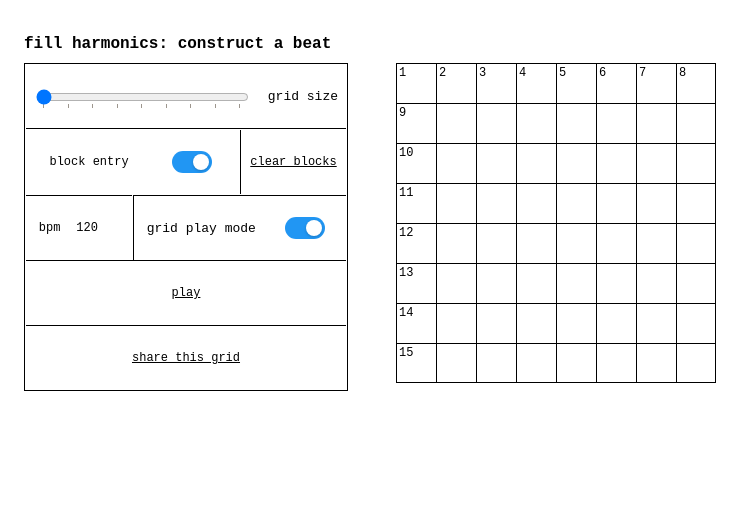
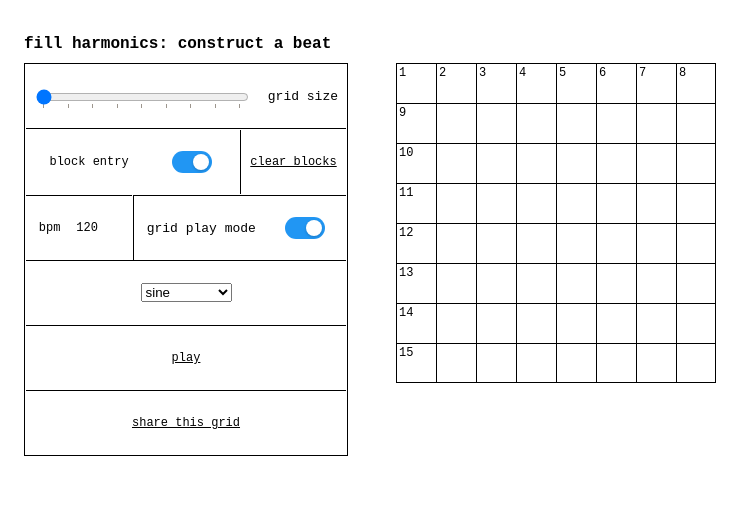
Before and after one commit to thisisparker/fill-harmonics, a website built with Vite: page index.html in a window 1280 px wide. Shown: the whole page, without its empty margins (0-755 px from the left). Built offline with nearby package versions, Linux system fonts and the light colour scheme; files whose address does not match are found by name.

Commit message:
add synth mode selector and supporting functions

```diff
--- a/src/main.js
+++ b/src/main.js
@@ -8,10 +8,10 @@ let cellStates = new Map(); // Store cell states as "row,col" -> text or '.'
 let sequencerLoop = null;
 let currentStep = 0;
 let blocksToggleSwitch;
-let synths = []; // Array of synths, one for each row
-let kickPlayer = null;
-let snarePlayer = null;
-let hiHatPlayer = null;
+let synths = initializeSynths('sine')
+let kickPlayer = new Tone.Player("bassdrumBD0075.WAV").toDestination();
+let snarePlayer = new Tone.Player("snareSD7550.WAV").toDestination();
+let hiHatPlayer = new Tone.Player("openhatOH10.WAV").toDestination();
 let acrossWords = [];
 let timeOffset = 0;
 const playModes = Object.freeze({
@@ -39,6 +39,37 @@ const notes = [
     "D3",
     "C3",
 ];
+
+const synthModes = [
+    "sine",
+    "square",
+    "triangle",
+    "sawtooth",
+    "fatsine",
+    "fatsquare",
+    "fattriangle",
+    "fatsawtooth",
+]
+
+function initializeSynths(mode) {
+    let newSynths = [];
+
+    for (let i = 0; i < MAX_GRID_SIZE; i++) {
+        newSynths.push(
+            new Tone.Synth({
+                oscillator: { type: mode },
+                envelope: {
+                    attack: 0.001,
+                    decay: 0.1,
+                    sustain: 0.1,
+                    release: 0.5,
+                },
+            }).toDestination()
+        );
+    }
+
+    return newSynths;
+}
 
 function getAcrossWords() {
     const cells = document.querySelectorAll(".cell");
@@ -578,6 +609,11 @@ function encodeGridState() {
         blocksToggleSwitch && !blocksToggleSwitch.checked ? "text" : "blocks";
     params.set("entry", entryMode);
 
+    const synthModeMenu = document.querySelector(".synth-mode-menu")
+
+    const synthMode = synthModeMenu.value;
+    params.set("synth", synthMode)
+
     // Add playback mode (grid/word)
     params.set("play", playMode);
 
@@ -592,6 +628,7 @@ function decodeGridState(searchString) {
             size: parseInt(params.get("size")) || INITIAL_GRID_SIZE,
             bpm: parseInt(params.get("bpm")) || 120,
             entry: params.get("entry") || "blocks",
+            synth: params.get("synth") || "sine",
             play: params.get("play") || "blocks",
         };
     } catch (e) {
@@ -638,6 +675,14 @@ function loadStateFromQueries() {
             // Trigger the change event to update UI
             blocksToggleSwitch.dispatchEvent(new Event("change"));
         }
+    }
+
+    // Set synth mode
+    const synthModeMenu = document.querySelector(".synth-mode-menu")
+
+    if (state.synth && synthModeMenu) {
+        synthModeMenu.value = state.synth;
+        synthModeMenu.dispatchEvent(new Event("change"));
     }
 
     // Set playback mode (grid/word)
@@ -740,6 +785,27 @@ function main() {
     });
 
     playModeContainer.appendChild(playModeToggle);
+
+    const synthModeContainer = document.createElement("div");
+    synthModeContainer.classList.add("synth-mode-container");
+    controlPanel.appendChild(synthModeContainer)
+
+    const synthModeMenu = document.createElement("select")
+    synthModeMenu.name = "synth-mode-menu"
+    synthModeMenu.classList.add("synth-mode-menu")
+    for (let i = 0; i < synthModes.length; i++) {
+        let optionValue = synthModes[i];
+        let optionElement = document.createElement("option")
+        optionElement.textContent = optionValue;
+        optionElement.value = optionValue;
+        synthModeMenu.appendChild(optionElement);
+    }
+
+    synthModeMenu.addEventListener("change", () => {
+        synths = initializeSynths(synthModeMenu.value)
+    })
+
+    synthModeContainer.appendChild(synthModeMenu);
 
     // Toggle switch for blocks/text
     const toggleContainer = document.createElement("div");
@@ -939,33 +1005,7 @@ function startSequencer() {
 
     // Initialize synths if not already created
     // TODO: we may need more synths for poly mode
-    if (synths.length === 0) {
-        for (let i = 0; i < MAX_GRID_SIZE; i++) {
-            synths.push(
-                new Tone.Synth({
-                    oscillator: { type: "fatsawtooth" },
-                    envelope: {
-                        attack: 0.001,
-                        decay: 0.1,
-                        sustain: 0.1,
-                        release: 0.5,
-                    },
-                }).toDestination()
-            );
-        }
-    }
 
-    if (!kickPlayer) {
-        kickPlayer = new Tone.Player("bassdrumBD0075.WAV").toDestination()
-    }
-
-    if (!snarePlayer) {
-        snarePlayer = new Tone.Player("snareSD7550.WAV").toDestination()
-    }
-
-    if (!hiHatPlayer) {
-        hiHatPlayer = new Tone.Player("openhatOH10.WAV").toDestination()
-    };
 
     // Initialize sequencer loop if not already created
     if (!sequencerLoop) {
--- a/src/style.css
+++ b/src/style.css
@@ -49,10 +49,11 @@ h1 {
         "size-slider size-slider size-slider"
         "block-toggle block-toggle clear-button"
         "bpm-input play-mode-toggle play-mode-toggle"
+        "synth-mode synth-mode synth-mode"
         "play-button play-button play-button"
         "share-button share-button share-button";
     grid-template-columns: 1fr 1fr 1fr;
-    grid-template-rows: 4rem 4rem 4rem 4rem 4rem;
+    grid-template-rows: 4rem 4rem 4rem 4rem 4rem 4rem;
     height: min-content;
     gap: 1px;
     border: 1px solid #000;
@@ -101,6 +102,14 @@ h1 {
     align-items: center;
     justify-content: space-around;
     height: 100%;
+}
+
+.synth-mode-container {
+    grid-area: synth-mode;
+    display: flex;
+    align-items: center;
+    justify-content: space-around;
+    border-top: 1px solid #000;
 }
 
 .grid {
```
